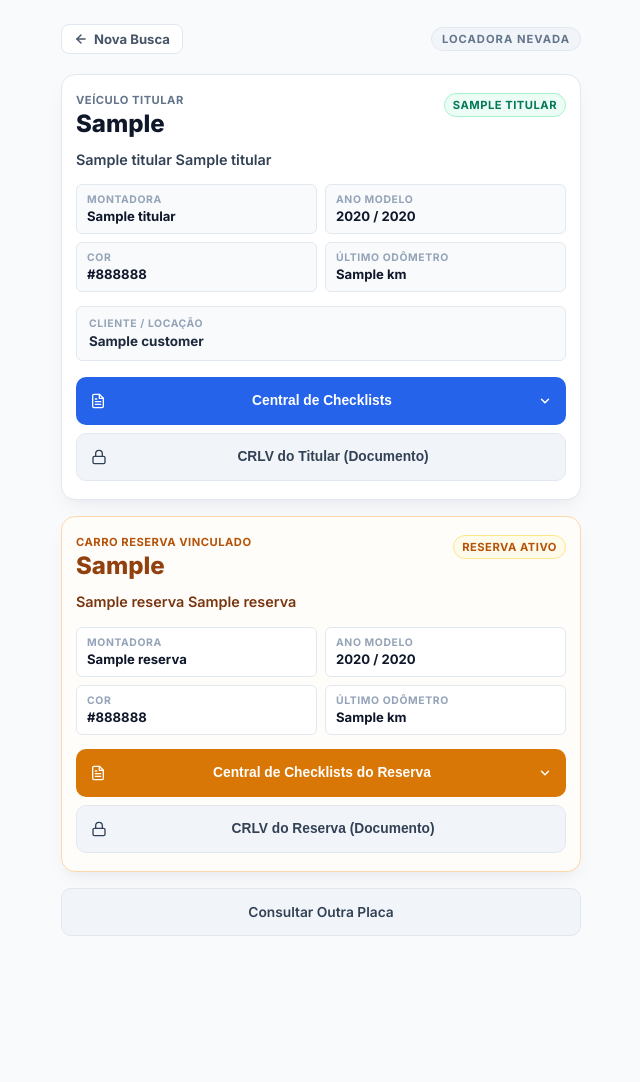
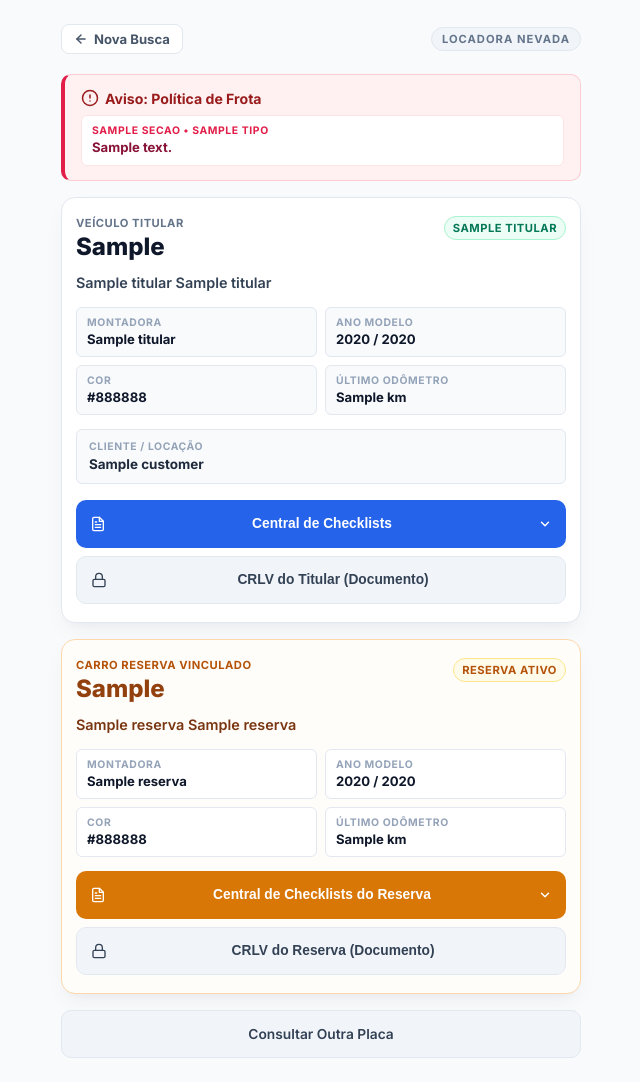
Before and after one commit to utchuco/proxy-nevada, a Flask app: template templates/resultado.html in a window 1280 px wide. Shown: the whole page, without its empty margins (319-959 px from the left). Before the commit the page ends 936 px from the top, so only its background shows below. Run offline with Flask 3, Linux system fonts and the light colour scheme; the template is opened without the code that fills it: most values are stand-ins (such as "Sample title", 1, 10 or a date in 2020).

Commit message:
feat: balao informativo de politica de frota e manutencao por contrato

```diff
--- a/static/style.css
+++ b/static/style.css
@@ -362,6 +362,50 @@ body {
     line-height: 1.4;
 }
 
+/* Balão de Aviso de Política de Frota (Sem Emojis) */
+.alert-policy {
+    background-color: #fff1f2;
+    border: 1px solid #fecdd3;
+    border-left: 4px solid #e11d48;
+    margin-bottom: 16px;
+}
+
+.policy-list {
+    margin-top: 8px;
+    display: flex;
+    flex-direction: column;
+    gap: 8px;
+}
+
+.policy-item {
+    background-color: #ffffff;
+    border: 1px solid #ffe4e6;
+    border-radius: var(--radius-sm);
+    padding: 8px 10px;
+    box-sizing: border-box;
+    width: 100%;
+}
+
+.policy-section-tag {
+    display: block;
+    font-size: 0.65rem;
+    font-weight: 700;
+    text-transform: uppercase;
+    letter-spacing: 0.6px;
+    color: #e11d48;
+    margin-bottom: 2px;
+}
+
+.policy-desc {
+    display: block;
+    font-size: 0.82rem;
+    font-weight: 700;
+    color: #881337;
+    line-height: 1.35;
+    word-break: break-word;
+    overflow-wrap: break-word;
+}
+
 /* Autocomplete */
 .suggestions-list {
     position: absolute;
--- a/templates/resultado.html
+++ b/templates/resultado.html
@@ -47,6 +47,28 @@
             <p class="alert-desc" style="color: #1e3a8a;">
                 Esta placa está cadastrada como veículo reserva na frota.
             </p>
+        </div>
+        {% endif %}
+
+        <!-- AVISO DE POLÍTICA DE FROTA / MANUTENÇÃO (CONTRATOS ESPECIAIS) -->
+        {% if politicas %}
+        <div class="alert-card alert-policy">
+            <div class="alert-title" style="color: #991b1b;">
+                <svg width="18" height="18" viewBox="0 0 24 24" fill="none" stroke="currentColor" stroke-width="2" stroke-linecap="round" stroke-linejoin="round" style="flex-shrink: 0;">
+                    <circle cx="12" cy="12" r="10"></circle>
+                    <line x1="12" y1="8" x2="12" y2="12"></line>
+                    <line x1="12" y1="16" x2="12.01" y2="16"></line>
+                </svg>
+                <span>Aviso: Política de Frota</span>
+            </div>
+            <div class="policy-list">
+                {% for pol in politicas %}
+                <div class="policy-item">
+                    <span class="policy-section-tag">{{ pol.secao }} &bull; {{ pol.tipo }}</span>
+                    <span class="policy-desc">{{ pol.descricao }}</span>
+                </div>
+                {% endfor %}
+            </div>
         </div>
         {% endif %}
 
```
Also changed, not shown: routes/motorista.py (+8 -2 lines), services/bluefleet_service.py (+97 -5 lines).
